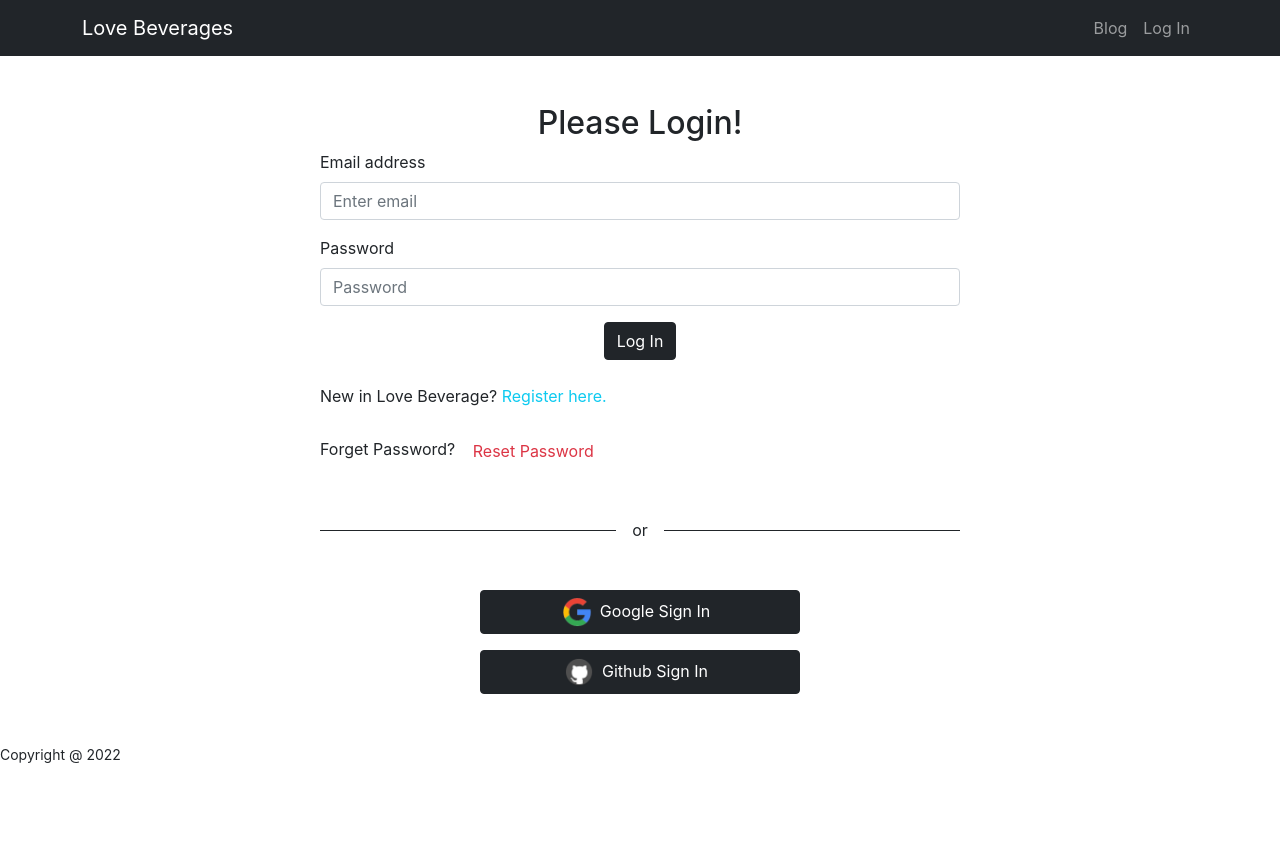
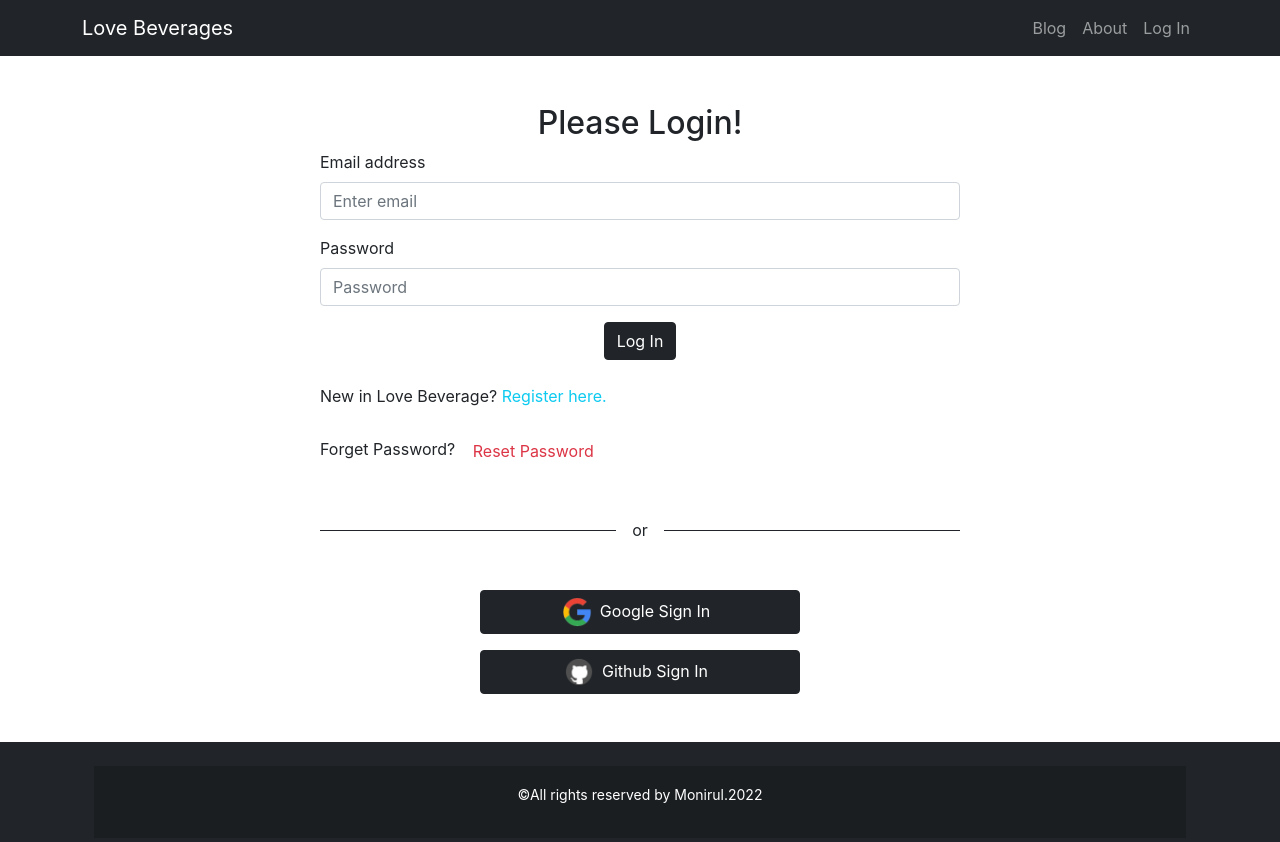
Before and after one commit to Monirul-98/Warehouse-managemet-client, a React (Create React App) app: page /login in a window 1280 px wide. Shown: the top 842 px of the page. Before the commit the page ends 800 px from the top, so only its background shows below. Built offline with nearby package versions, Linux system fonts and the light colour scheme; no server answers.

Commit message:
About us page added

```diff
--- a/src/App.js
+++ b/src/App.js
@@ -13,6 +13,7 @@ import RequireAuth from "./Pages/Login/RequireAuth/RequireAuth";
 import ManageInventories from "./Pages/ManageInventories/ManageInventories";
 import AddItem from "./Pages/AddItem/AddItem";
 import MyItem from "./Pages/My Items/MyItem";
+import About from "./Pages/About/About";
 
 function App() {
   return (
@@ -25,6 +26,7 @@ function App() {
           element={<InventoryDetail></InventoryDetail>}
         ></Route>
         <Route path="/blog" element={<Blog></Blog>}></Route>
+        <Route path="/about" element={<About></About>}></Route>
         <Route path="/login" element={<Login></Login>}></Route>
         <Route path="/register" element={<Register></Register>}></Route>
 
--- /dev/null
+++ b/src/Pages/About/About.css
@@ -0,0 +1,16 @@
+.title {
+  background-image: url("https://images.unsplash.com/photo-1527960471264-932f39eb5846?ixlib=rb-1.2.1&ixid=MnwxMjA3fDB8MHxwaG90by1wYWdlfHx8fGVufDB8fHx8&auto=format&fit=crop&w=870&q=80");
+  width: 100%;
+  background-position: center;
+  height: 60vh;
+}
+.title img {
+  width: 100%;
+  object-fit: cover;
+}
+.description {
+  margin: 30px 0;
+  text-align: center;
+  font-size: 23px;
+  font-weight: 200;
+}
--- /dev/null
+++ b/src/Pages/About/About.js
@@ -0,0 +1,24 @@
+import React from "react";
+import "./About.css";
+
+const About = () => {
+  return (
+    <div className="section container">
+      <div className="title">
+        <h2 className="text-center my-3">About us</h2>
+      </div>
+      <p className="description">
+        At Love Beverage, we are passionate about providing an exceptional
+        shopping experience. Whether shopping online, we strive to provide
+        prompt and quality service. Our close relationships with local and
+        national distilleries, brewers, and wholesalers yield unrivaled products
+        and prices, which are unmatched by our competitors. We take great pride
+        in having served our local community for the past 35 years and to extend
+        the same level of commitment to our online shoppers. We truly appreciate
+        your loyalty and patronage. Let us help you celebrate life!
+      </p>
+    </div>
+  );
+};
+
+export default About;
--- a/src/Pages/Shared/Footer/Footer.js
+++ b/src/Pages/Shared/Footer/Footer.js
@@ -1,13 +1,23 @@
-import React from 'react';
+import React from "react";
+import "./Footer.css";
 
 const Footer = () => {
-    return (
-        <div className='mt-5'>
-            <footer>
-                <p><small>Copyright @ 2022</small></p>
-            </footer>
+  return (
+    <footer className="bg-dark text-center text-white sticky-bottom">
+      <div className="container p-4">
+        <div
+          className="text-center p-3"
+          style={{ backgroundColor: "rgba(0, 0, 0, 0.2)" }}
+        >
+          <p className="text-center">
+            <small>
+              &copy;All rights reserved by Monirul.{new Date().getFullYear()}
+            </small>
+          </p>
         </div>
-    );
+      </div>
+    </footer>
+  );
 };
 
 export default Footer;
--- a/src/Pages/Shared/Header/Header.js
+++ b/src/Pages/Shared/Header/Header.js
@@ -26,6 +26,9 @@ const Header = () => {
             <Nav className="ms-auto">
               <Nav.Link as={Link} to="/blog">
                 Blog
+              </Nav.Link>
+              <Nav.Link as={Link} to="/about">
+                About
               </Nav.Link>
               {user ? (
                 <Nav.Link as={Link} to="/manageinventory">
```
